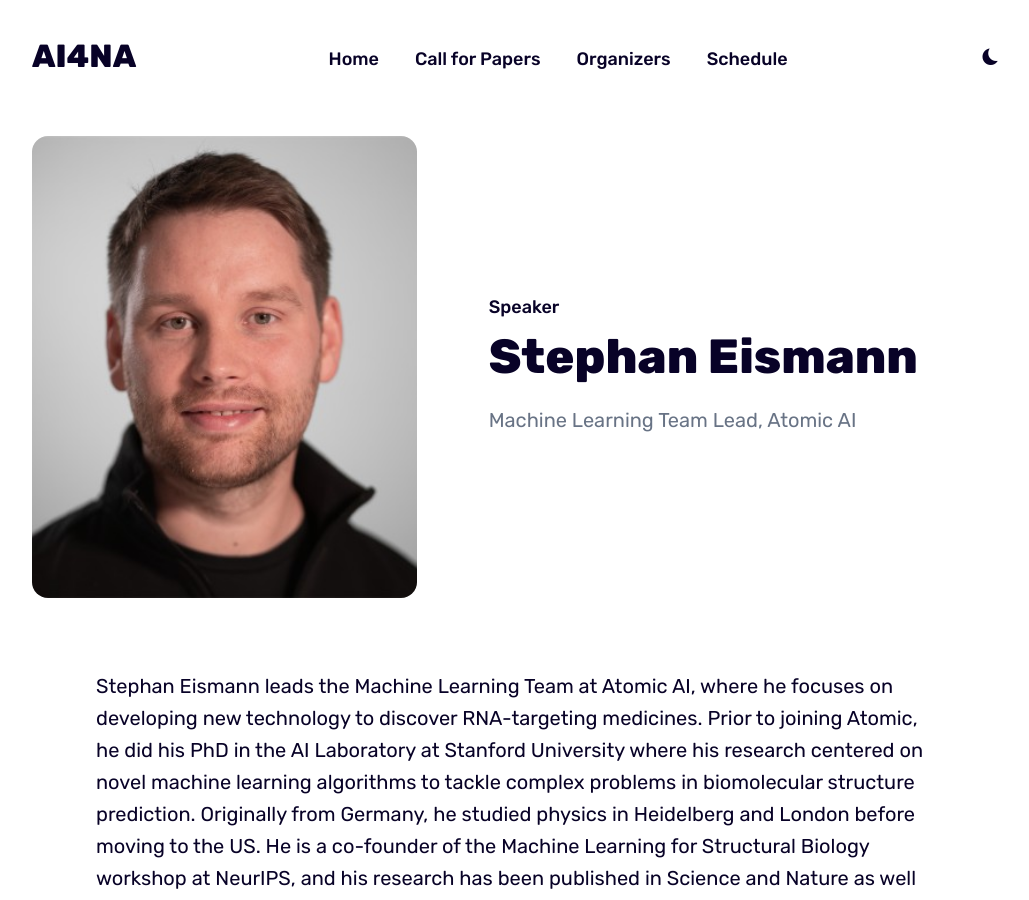
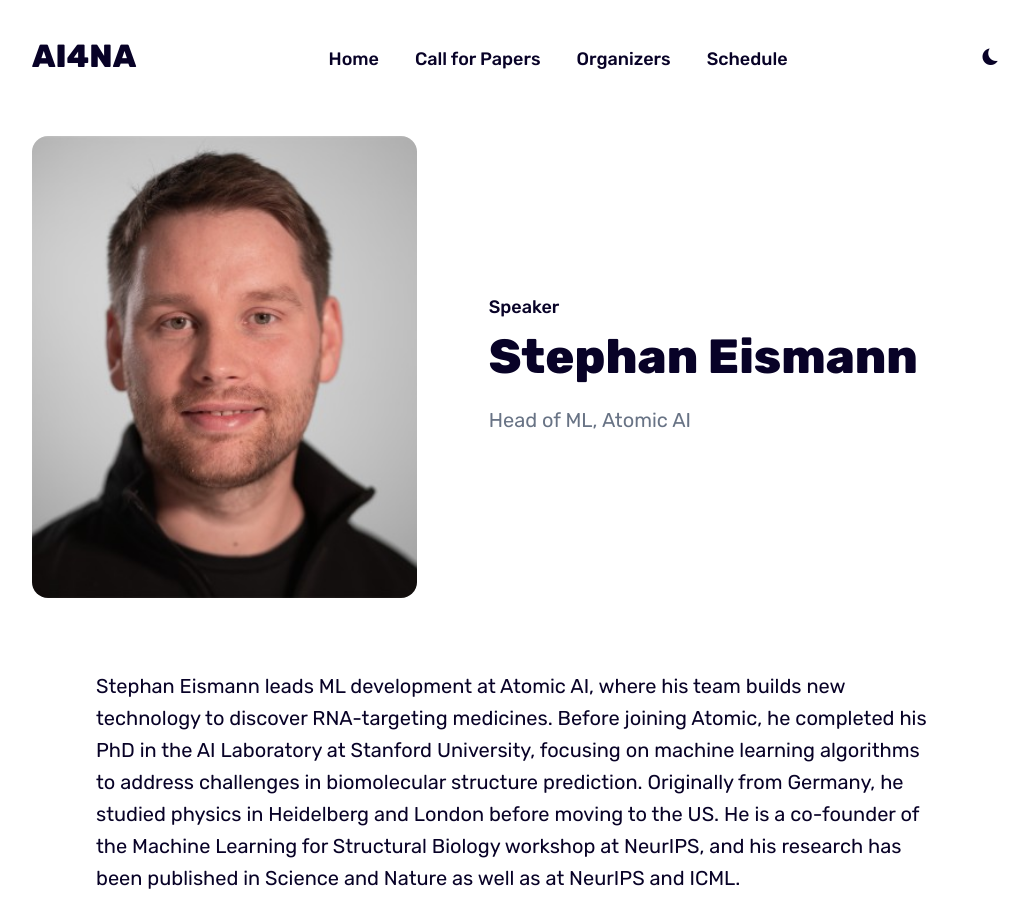
Before and after one commit to ai4na-workshop/ai4na-workshop.github.io, a Jekyll site: the page built from _works/2024-10-01-eismann_s.md, in a window 1280 px wide and 900 px high. Shown: the whole window, without its empty margins (124-1153 px from the left). Built offline with Jekyll 4.4.1, drawn with Linux system fonts in a browser that asks for light colours; some of the changed text lies outside the part shown.

Commit message:
speaker info update

```diff
--- a/_works/2024-10-01-eismann_s.md
+++ b/_works/2024-10-01-eismann_s.md
@@ -1,6 +1,6 @@
 ---
 title: Stephan Eismann
-description: Machine Learning Team Lead, Atomic AI
+description: Head of ML, Atomic AI
 category: Speaker
 date: 2022-01-09 08:01:35 +0300
 # role: Role
@@ -8,10 +8,5 @@ image: /images/speakers_panelists/Stephan_Eismann.jpeg
 image_caption: ''
 order: 4
 ---
-Stephan Eismann leads the Machine Learning Team at Atomic AI,
-where he focuses on developing new technology to discover RNA-targeting medicines. Prior to
-joining Atomic, he did his PhD in the AI Laboratory at Stanford University where his research
-centered on novel machine learning algorithms to tackle complex problems in biomolecular structure
-prediction. Originally from Germany, he studied physics in Heidelberg and London before moving to
-the US. He is a co-founder of the Machine Learning for Structural Biology workshop at NeurIPS,
-and his research has been published in Science and Nature as well as at NeurIPS and ICML.
+Stephan Eismann leads ML development at Atomic AI, where his team builds new technology to discover RNA-targeting medicines. Before joining Atomic, he completed his PhD in the AI Laboratory at Stanford University, focusing on machine learning algorithms to address challenges in biomolecular structure prediction.
+Originally from Germany, he studied physics in Heidelberg and London before moving to the US. He is a co-founder of the Machine Learning for Structural Biology workshop at NeurIPS, and his research has been published in Science and Nature as well as at NeurIPS and ICML.
```
